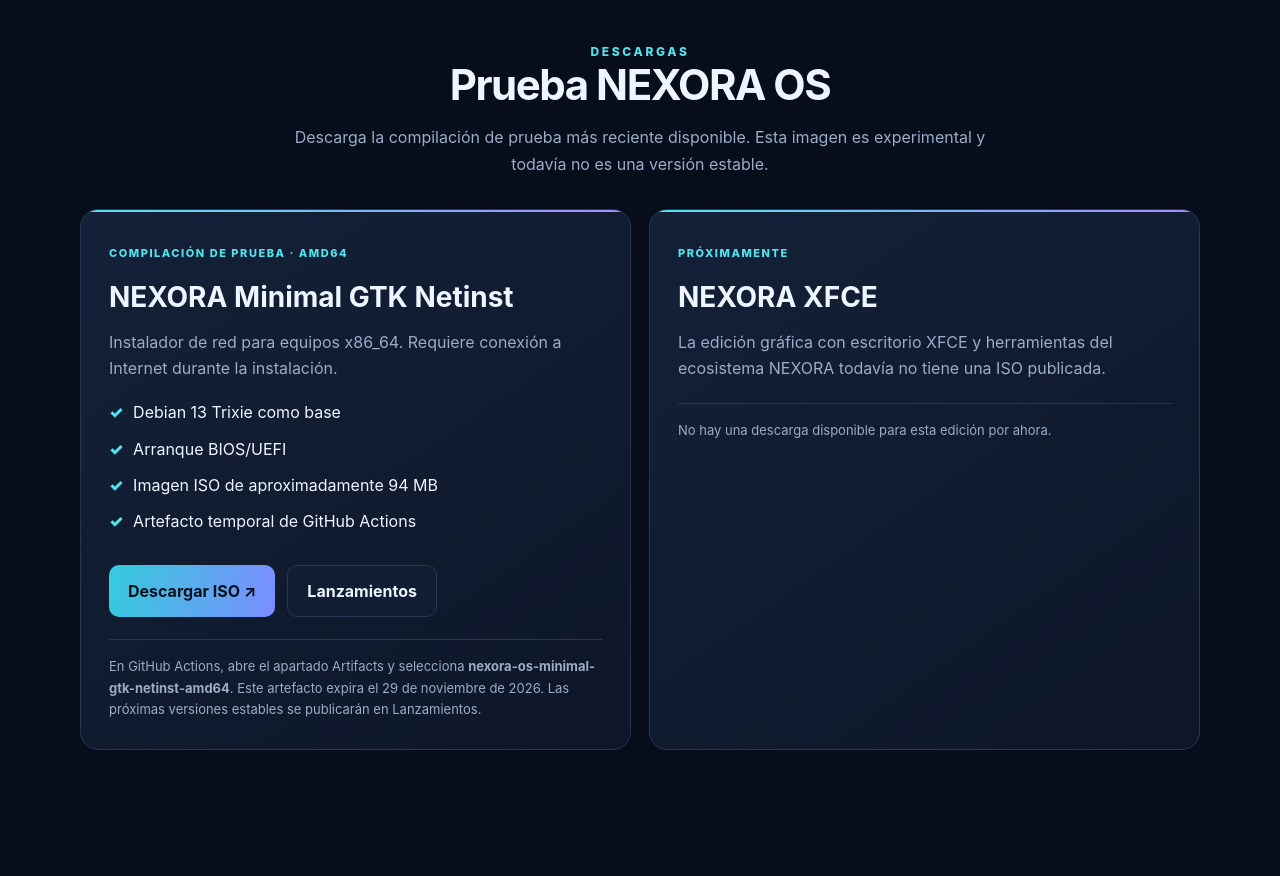
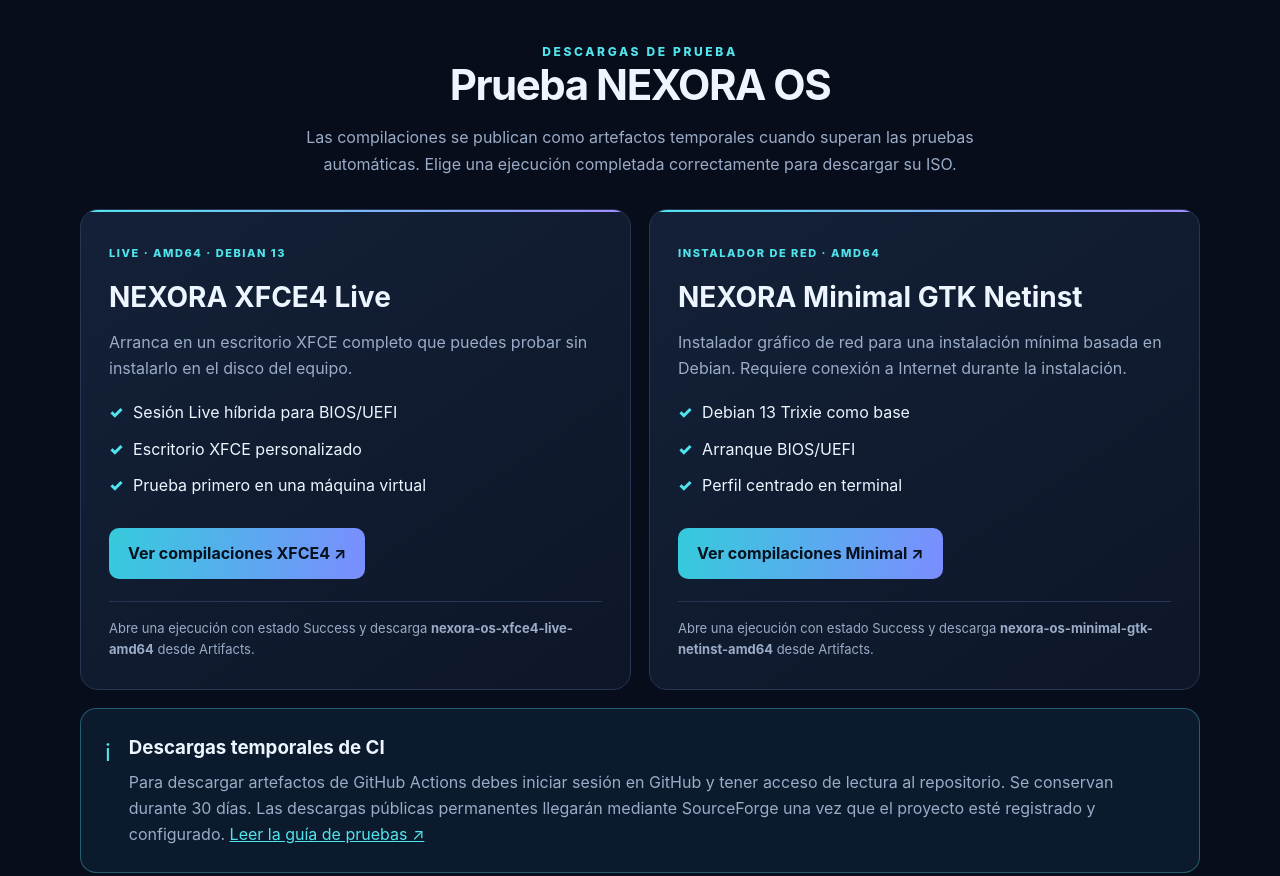
Before and after one commit to Reaccionador2Jeje/NEXORA-OS, a plain HTML site: page website/index.html in a window 1280 px wide. Shown: the part 2340-3216 px from the top of the page. Drawn offline with Linux system fonts and the light colour scheme.

Commit message:
Refresh NEXORA website testing downloads

```diff
--- a/website/index.html
+++ b/website/index.html
@@ -57,31 +57,38 @@
       </div>
     </section>
     <section class="wrap section" id="descargas">
-      <div class="section-head"><div class="eyebrow">Descargas</div><h2>Prueba NEXORA OS</h2><p>Descarga la compilación de prueba más reciente disponible. Esta imagen es experimental y todavía no es una versión estable.</p></div>
+      <div class="section-head"><div class="eyebrow">Descargas de prueba</div><h2>Prueba NEXORA OS</h2><p>Las compilaciones se publican como artefactos temporales cuando superan las pruebas automáticas. Elige una ejecución completada correctamente para descargar su ISO.</p></div>
       <div class="cards">
         <article class="card">
-          <span class="tag">Compilación de prueba · amd64</span>
+          <span class="tag">Live · amd64 · Debian 13</span>
+          <h3>NEXORA XFCE4 Live</h3>
+          <p>Arranca en un escritorio XFCE completo que puedes probar sin instalarlo en el disco del equipo.</p>
+          <ul class="features">
+            <li>Sesión Live híbrida para BIOS/UEFI</li>
+            <li>Escritorio XFCE personalizado</li>
+            <li>Prueba primero en una máquina virtual</li>
+          </ul>
+          <div class="actions" style="justify-content:flex-start">
+            <a class="btn primary" href="https://github.com/Reaccionador2Jeje/NEXORA-OS/actions/workflows/build-live.yml" target="_blank" rel="noopener">Ver compilaciones XFCE4 ↗</a>
+          </div>
+          <div class="note">Abre una ejecución con estado Success y descarga <strong>nexora-os-xfce4-live-amd64</strong> desde Artifacts.</div>
+        </article>
+        <article class="card">
+          <span class="tag">Instalador de red · amd64</span>
           <h3>NEXORA Minimal GTK Netinst</h3>
-          <p>Instalador de red para equipos x86_64. Requiere conexión a Internet durante la instalación.</p>
+          <p>Instalador gráfico de red para una instalación mínima basada en Debian. Requiere conexión a Internet durante la instalación.</p>
           <ul class="features">
             <li>Debian 13 Trixie como base</li>
             <li>Arranque BIOS/UEFI</li>
-            <li>Imagen ISO de aproximadamente 94 MB</li>
-            <li>Artefacto temporal de GitHub Actions</li>
+            <li>Perfil centrado en terminal</li>
           </ul>
           <div class="actions" style="justify-content:flex-start">
-            <a class="btn primary" href="https://github.com/Reaccionador2Jeje/NEXORA-OS/actions/runs/45053295134" target="_blank" rel="noopener">Descargar ISO ↗</a>
-            <a class="btn" href="https://github.com/Reaccionador2Jeje/NEXORA-OS/releases" target="_blank" rel="noopener">Lanzamientos</a>
+            <a class="btn primary" href="https://github.com/Reaccionador2Jeje/NEXORA-OS/actions/workflows/build-iso.yml" target="_blank" rel="noopener">Ver compilaciones Minimal ↗</a>
           </div>
-          <div class="note">En GitHub Actions, abre el apartado Artifacts y selecciona <strong>nexora-os-minimal-gtk-netinst-amd64</strong>. Este artefacto expira el 29 de noviembre de 2026. Las próximas versiones estables se publicarán en Lanzamientos.</div>
-        </article>
-        <article class="card">
-          <span class="tag">Próximamente</span>
-          <h3>NEXORA XFCE</h3>
-          <p>La edición gráfica con escritorio XFCE y herramientas del ecosistema NEXORA todavía no tiene una ISO publicada.</p>
-          <div class="note">No hay una descarga disponible para esta edición por ahora.</div>
+          <div class="note">Abre una ejecución con estado Success y descarga <strong>nexora-os-minimal-gtk-netinst-amd64</strong> desde Artifacts.</div>
         </article>
       </div>
+      <div class="status" style="margin-top:18px"><div class="status-icon">i</div><div><h3>Descargas temporales de CI</h3><p>Para descargar artefactos de GitHub Actions debes iniciar sesión en GitHub y tener acceso de lectura al repositorio. Se conservan durante 30 días. Las descargas públicas permanentes llegarán mediante SourceForge una vez que el proyecto esté registrado y configurado. <a href="https://github.com/Reaccionador2Jeje/NEXORA-OS/blob/feature/nexora-minimal-terminal/TESTING.md">Leer la guía de pruebas ↗</a></p></div></div>
     </section>
     <section class="wrap section" id="estado">
       <div class="status"><div class="status-icon">◈</div><div><h3>Proyecto en desarrollo</h3><p>NEXORA OS todavía está en fase de integración y pruebas. La imagen netinst, el arranque BIOS/UEFI y la instalación completa deben validarse antes de considerarla una versión estable. El instalador gráfico aún conserva la interfaz original de Debian. <a href="https://github.com/Reaccionador2Jeje/NEXORA-OS/actions">Consultar compilaciones y CI ↗</a></p></div></div>
```
